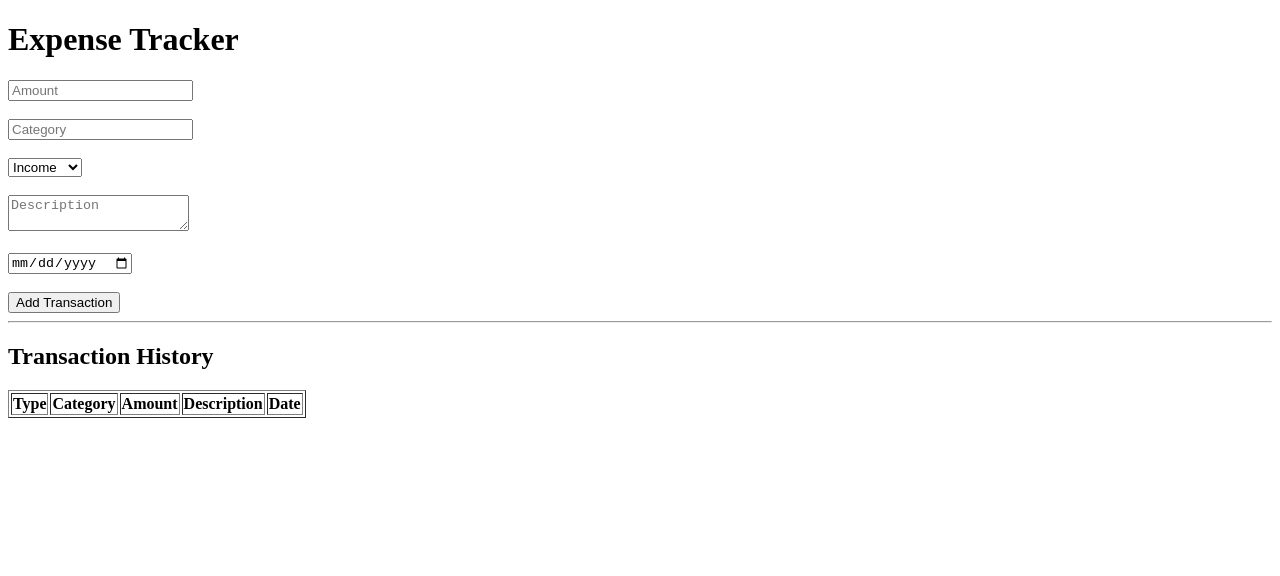
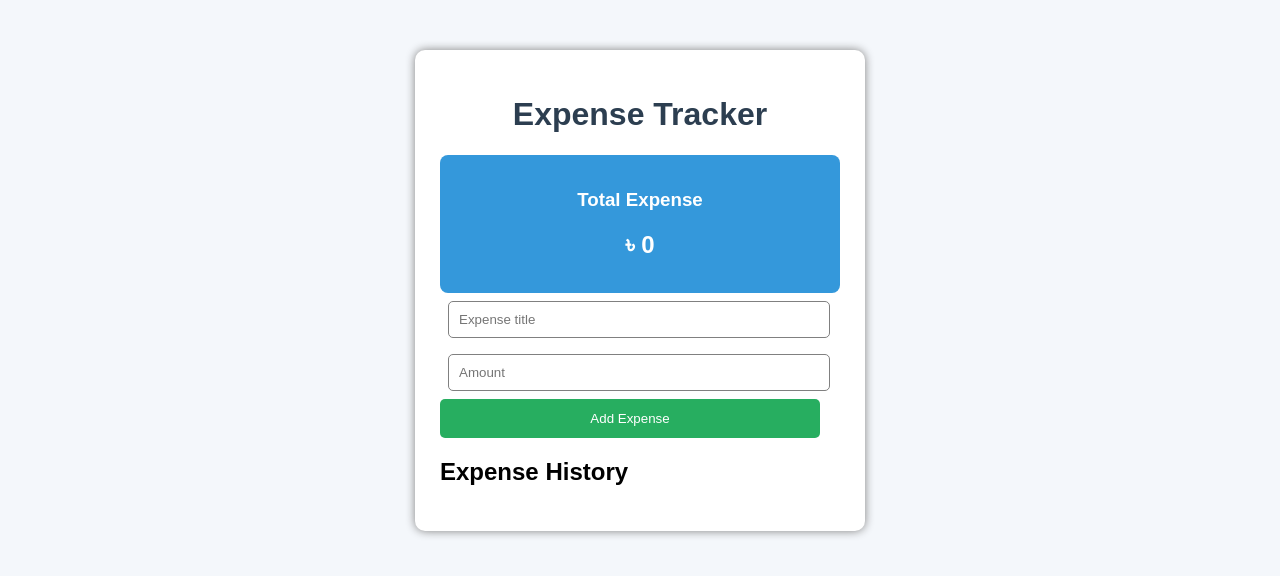
Before and after one commit to 22-annie/Expense-Tracker-Database, a plain HTML site: page frontend/index.html in a window 1280 px wide. Drawn offline with Linux system fonts and the light colour scheme; no server answers.

Commit message:
Create frontend UI

```diff
--- a/frontend/index.html
+++ b/frontend/index.html
@@ -4,63 +4,50 @@
     <meta charset="UTF-8">
     <meta name="viewport" content="width=device-width, initial-scale=1.0">
     <title>Expense Tracker</title>
-
     <link rel="stylesheet" href="style.css">
 </head>
+
 <body>
 
-    <h1>Expense Tracker</h1>
+    <div class="container">
 
-    <form id="transactionForm">
+        <h1>Expense Tracker</h1>
 
-        <input type="number" id="amount" placeholder="Amount" required>
+        <div class="balance">
+            <h3>Total Expense</h3>
+            <h2 id="total">৳ 0</h2>
+        </div>
 
-        <br><br>
 
-        <input type="text" id="category" placeholder="Category" required>
+        <div class="form">
 
-        <br><br>
+            <input
+                type="text"
+                id="title"
+                placeholder="Expense title">
 
-        <select id="type">
-            <option value="Income">Income</option>
-            <option value="Expense">Expense</option>
-        </select>
+            <input
+                type="number"
+                id="amount"
+                placeholder="Amount">
 
-        <br><br>
 
-        <textarea id="description" placeholder="Description"></textarea>
+            <button onclick="addExpense()">
+                Add Expense
+            </button>
 
-        <br><br>
+        </div>
 
-        <input type="date" id="date" required>
 
-        <br><br>
+        <h2>Expense History</h2>
 
-        <button type="submit">Add Transaction</button>
+        <ul id="expenseList"></ul>
 
-    </form>
 
-    <hr>
+    </div>
 
-    <h2>Transaction History</h2>
 
-    <table border="1">
-        <thead>
-            <tr>
-                <th>Type</th>
-                <th>Category</th>
-                <th>Amount</th>
-                <th>Description</th>
-                <th>Date</th>
-            </tr>
-        </thead>
-
-        <tbody id="transactionTable">
-
-        </tbody>
-    </table>
-
-    <script src="script.js"></script>
+<script src="script.js"></script>
 
 </body>
 </html>
--- a/frontend/script.js
+++ b/frontend/script.js
@@ -1,71 +1,75 @@
-const form = document.getElementById("transactionForm");
-const table = document.getElementById("transactionTable");
+let expenses = [];
 
-// Load all transactions
-function loadTransactions() {
 
-    fetch("http://localhost:3000/transactions")
-        .then(res => res.json())
-        .then(data => {
 
-            table.innerHTML = "";
+function addExpense(){
 
-            data.forEach(transaction => {
+    let title = document.getElementById("title").value;
 
-                table.innerHTML += `
-                    <tr>
-                        <td>${transaction.type}</td>
-                        <td>${transaction.category}</td>
-                        <td>${transaction.amount}</td>
-                        <td>${transaction.description}</td>
-                        <td>${transaction.date}</td>
-                    </tr>
-                `;
+    let amount = document.getElementById("amount").value;
 
-            });
 
-        });
+    if(title==="" || amount==="")
+    {
+        alert("Please fill all fields");
+        return;
+    }
+
+
+    let expense={
+
+        title:title,
+        amount:Number(amount)
+
+    };
+
+
+    expenses.push(expense);
+
+
+    displayExpenses();
+
+
+    document.getElementById("title").value="";
+    document.getElementById("amount").value="";
 
 }
 
-// Add transaction
-form.addEventListener("submit", function (e) {
 
-    e.preventDefault();
 
-    const transaction = {
 
-        amount: document.getElementById("amount").value,
-        category: document.getElementById("category").value,
-        type: document.getElementById("type").value,
-        description: document.getElementById("description").value,
-        date: document.getElementById("date").value
+function displayExpenses(){
 
-    };
+    let list=document.getElementById("expenseList");
 
-    fetch("http://localhost:3000/add", {
+    list.innerHTML="";
 
-        method: "POST",
 
-        headers: {
-            "Content-Type": "application/json"
-        },
+    let total=0;
 
-        body: JSON.stringify(transaction)
 
-    })
-    .then(res => res.json())
-    .then(data => {
+    expenses.forEach(function(expense){
 
-        alert(data.message);
 
-        form.reset();
+        total += expense.amount;
 
-        loadTransactions();
+
+        let li=document.createElement("li");
+
+
+        li.innerHTML=
+        expense.title + " - ৳ " + expense.amount;
+
+
+        list.appendChild(li);
+
 
     });
 
-});
 
-// Show transactions when page loads
-loadTransactions();
+
+    document.getElementById("total").innerHTML=
+    "৳ " + total;
+
+
+}
--- a/frontend/style.css
+++ b/frontend/style.css
@@ -0,0 +1,81 @@
+body{
+
+    font-family: Arial, sans-serif;
+    background:#f4f7fb;
+}
+
+
+.container{
+
+    width:400px;
+    margin:50px auto;
+    background:white;
+    padding:25px;
+    border-radius:10px;
+    box-shadow:0 0 10px gray;
+
+}
+
+
+h1{
+
+    text-align:center;
+    color:#2c3e50;
+
+}
+
+
+.balance{
+
+    background:#3498db;
+    color:white;
+    padding:15px;
+    text-align:center;
+    border-radius:8px;
+
+}
+
+
+
+input{
+
+    width:90%;
+    padding:10px;
+    margin:8px;
+    border:1px solid gray;
+    border-radius:5px;
+
+}
+
+
+
+button{
+
+    width:95%;
+    padding:12px;
+    background:#27ae60;
+    color:white;
+    border:none;
+    border-radius:5px;
+    cursor:pointer;
+
+}
+
+
+button:hover{
+
+    background:#219150;
+
+}
+
+
+
+li{
+
+    list-style:none;
+    background:#eee;
+    margin:10px;
+    padding:10px;
+    border-radius:5px;
+
+}
```
